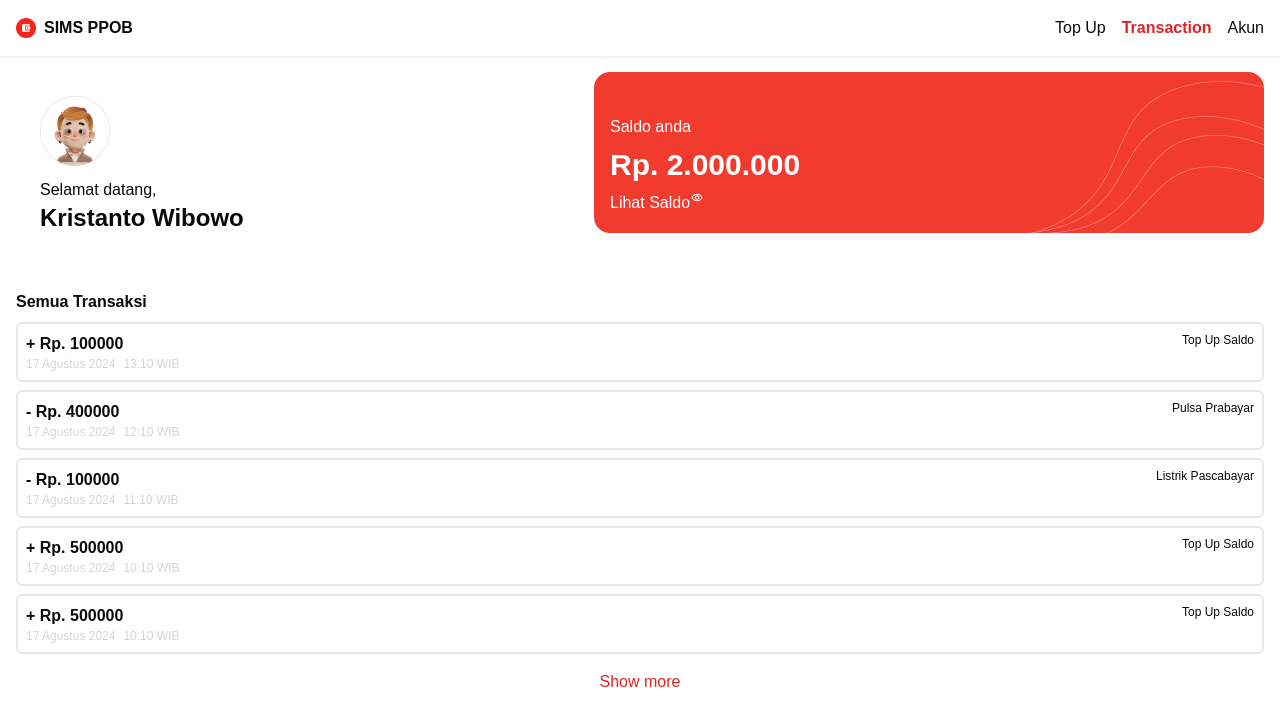
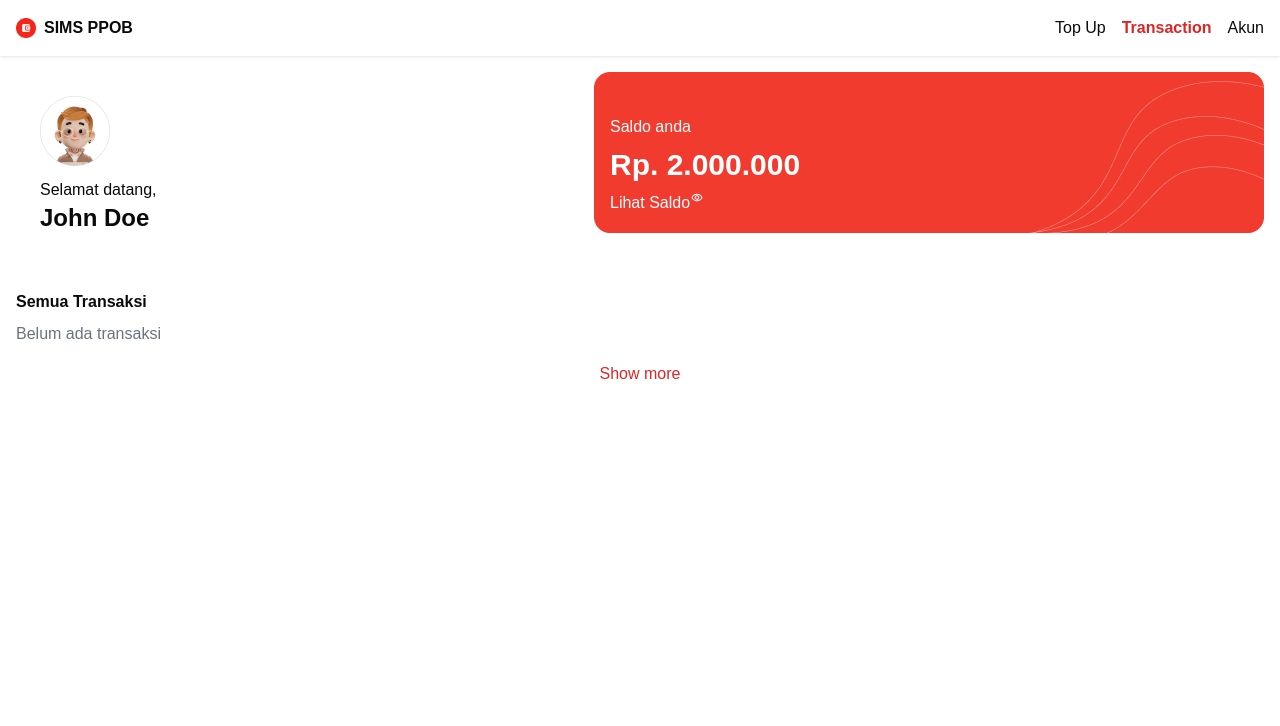
Before and after one commit to ainunnfh/simple-payment-app, a Next.js app: page /transaction-page in a window 1280 px wide. Shown: the top 726 px of the page. Built offline with nearby package versions, Linux system fonts and the light colour scheme.

Commit message:
🆙transaction page: useTransaction context

```diff
--- a/src/app/transaction-page/page.tsx
+++ b/src/app/transaction-page/page.tsx
@@ -3,58 +3,37 @@ import NavBar from "@/components/NavBar";
 import ProfileCard from "@/components/ProfileCard";
 import Saldo from "@/components/Saldo";
 import TransactionHistory from "@/components/transaction/TransactionHistory";
+import { useTransaction } from "@/context/TransactionContext";
 import React from "react";
 
 const TransactionPage = () => {
+  const { transactions } = useTransaction();
+
   return (
     <NavBar>
       <div className="mx-auto flex flex-col max-w-[1300px]">
         <div className="flex justify-between p-4">
-          <ProfileCard name="Kristanto Wibowo" />
+          <ProfileCard name="John Doe" />
           <Saldo />
         </div>
         <div className="flex flex-col gap-2 p-4">
           <h1 className="font-bold">Semua Transaksi</h1>
-          <TransactionHistory
-            color="green-500"
-            amount={100000}
-            type={"+"}
-            date={"17 Agustus 2024"}
-            time={"13:10 WIB"}
-            desc={"Top Up Saldo"}
-          />
-          <TransactionHistory
-            color="red-600"
-            amount={400000}
-            type={"-"}
-            date={"17 Agustus 2024"}
-            time={"12:10 WIB"}
-            desc={"Pulsa Prabayar"}
-          />
-          <TransactionHistory
-            color="red-600"
-            amount={100000}
-            type={"-"}
-            date={"17 Agustus 2024"}
-            time={"11:10 WIB"}
-            desc={"Listrik Pascabayar"}
-          />
-          <TransactionHistory
-            color="green-500"
-            amount={500000}
-            type={"+"}
-            date={"17 Agustus 2024"}
-            time={"10:10 WIB"}
-            desc={"Top Up Saldo"}
-          />
-          <TransactionHistory
-            color="green-500"
-            amount={500000}
-            type={"+"}
-            date={"17 Agustus 2024"}
-            time={"10:10 WIB"}
-            desc={"Top Up Saldo"}
-          />
+
+          {transactions.length === 0 ? (
+            <p className="text-gray-500">Belum ada transaksi</p>
+          ) : (
+            transactions.map((trx) => (
+              <TransactionHistory
+                key={trx.id}
+                color={trx.color}
+                amount={trx.amount}
+                type={trx.type}
+                date={trx.date}
+                time={trx.time}
+                desc={trx.desc}
+              />
+            ))
+          )}
         </div>
         <button className="text-red-600">Show more</button>
       </div>
```
